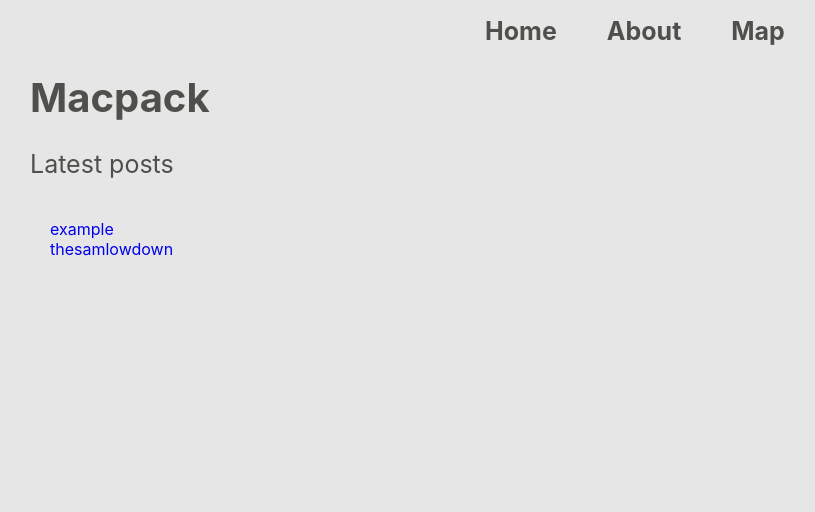
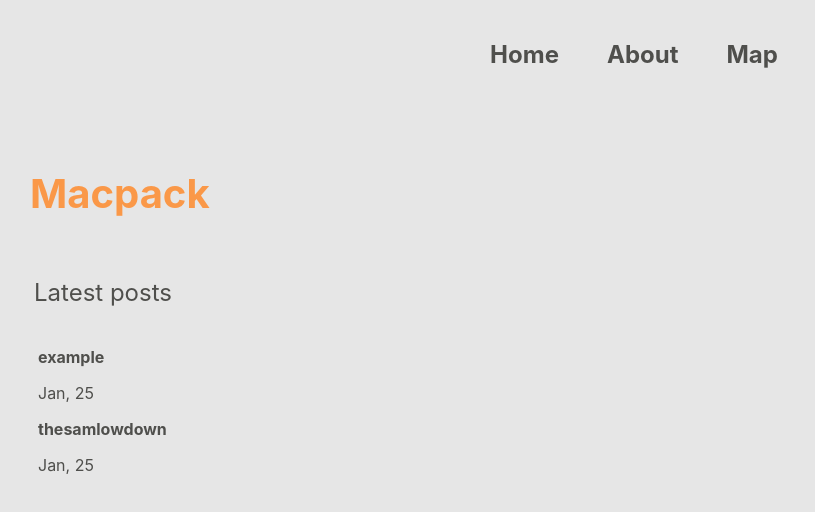
Before and after one commit to maxrworsley/blogsite, a React (Create React App) app in the folder blogsite/: page / in a window 1280 px wide. Shown: the top 512 px of the page, without its empty margins (50-865 px from the left). Built offline with nearby package versions, Linux system fonts and the light colour scheme.

Commit message:
Add more styling and date of post

```diff
--- a/blogsite/public/index.html
+++ b/blogsite/public/index.html
@@ -1,43 +1,20 @@
 <!DOCTYPE html>
 <html lang="en">
+
 <head>
   <meta charset="utf-8" />
   <link rel="icon" href="%PUBLIC_URL%/favicon.ico" />
   <meta name="viewport" content="width=device-width, initial-scale=1" />
   <meta name="theme-color" content="#000000" />
-    <meta
-      name="description"
-      content="Web site created using create-react-app"
-    />
+  <meta name="MacpackBlog" content="Blogsite" />
   <link rel="apple-touch-icon" href="%PUBLIC_URL%/logo192.png" />
-    <!--
-      manifest.json provides metadata used when your web app is installed on a
-      user's mobile device or desktop. See https://developers.google.com/web/fundamentals/web-app-manifest/
-    -->
   <link rel="manifest" href="%PUBLIC_URL%/manifest.json" />
-    <!--
-      Notice the use of %PUBLIC_URL% in the tags above.
-      It will be replaced with the URL of the `public` folder during the build.
-      Only files inside the `public` folder can be referenced from the HTML.
-
-      Unlike "/favicon.ico" or "favicon.ico", "%PUBLIC_URL%/favicon.ico" will
-      work correctly both with client-side routing and a non-root public URL.
-      Learn how to configure a non-root public URL by running `npm run build`.
-    -->
   <title>React App</title>
 </head>
+
 <body>
   <noscript>You need to enable JavaScript to run this app.</noscript>
   <div id="root"></div>
-    <!--
-      This HTML file is a template.
-      If you open it directly in the browser, you will see an empty page.
+</body>
 
-      You can add webfonts, meta tags, or analytics to this file.
-      The build step will place the bundled scripts into the <body> tag.
-
-      To begin the development, run `npm start` or `yarn start`.
-      To create a production bundle, use `npm run build` or `yarn build`.
-    -->
-  </body>
 </html>
--- a/blogsite/src/App.css
+++ b/blogsite/src/App.css
@@ -1,58 +1,74 @@
+:root {
+  --background-color: rgb(230, 230, 230);
+  --text-color: rgb(79, 79, 76);
+  --emphasis-color: rgb(53, 53, 53);
+  --hover-color: rgb(250, 152, 72);
+}
+
 body {
-  background-color: rgb(230, 230, 230);
-  color: rgb(79, 79, 76);
-  text-emphasis-color: rgb(42, 42, 41);
+  background-color: var(--background-color);
+  color: var(--text-color);
+  text-emphasis-color: var(--emphasis-color);
 }
 
 /* Banner */
 .banner-menu li {
+  margin-top: 1.5em;
   display: inline-block;
-  text-indent: 50px;
+  text-indent: 3em;
 }
 
 .banner-link {
   text-decoration: none;
-  font-size: 25px;
-  color: rgb(79, 79, 76);
+  font-size: 1.5em;
+  color: var(--text-color);
   font-weight: bold;
 }
 
 .banner-link:hover {
-  color: rgb(36, 36, 35);
+  color: var(--hover-color);
 }
 
 .title {
+  color: var(--hover-color);
   text-align: left;
-  font-size: 40px;
-  padding-left: 80px;
+  font-size: 2.5em;
+  margin-top: 2.5em;
+  margin-left: 2em;
 }
 
 /* Home */
+.latest-posts {
+  font-size: 1.5em;
+  margin-top: 2.5em;
+  margin-left: 3.5em;
+  font-weight: normal;
+}
 
-.latest-posts {
+.post-list {
   text-align: left;
-  font-size: 25px;
-  padding-left: 80px;
+  margin-top: 2.5em;
+  margin-left: 3em;
   font-weight: normal;
-  max-width: 900px;
 }
 
 .post-list ul li {
   list-style-type: none;
 }
 
-.post-list {
-  text-align: left;
-  margin-top: 40px;
-  padding-left: 60px;
-  font-weight: normal;
-  max-width: 900px;
-}
-
 .post-list-post {
+  color: var(--text-color);
+  font-weight: bold;
   text-decoration: none;
 }
 
 .post-list-post:hover {
-  font-weight: bold;
+  color: var(--hover-color)
 }
+
+/* Post */
+.post-content {
+  text-align: left;
+  margin-left: 5em;
+  margin-top: 5em;
+}
--- a/blogsite/src/components/MarkdownRenderer.js
+++ b/blogsite/src/components/MarkdownRenderer.js
@@ -3,7 +3,7 @@ import ReactMarkdown from 'react-markdown';
 import remarkGfm from 'remark-gfm';
 
 const MarkdownRenderer = ({ content }) => {
-    return <ReactMarkdown remarkPlugins={[remarkGfm]}>{content}</ReactMarkdown>;
+    return <ReactMarkdown className="post-content" remarkPlugins={[remarkGfm]}>{content}</ReactMarkdown>;
 };
 
 export default MarkdownRenderer;
--- /dev/null
+++ b/blogsite/src/components/PostListPost.js
@@ -0,0 +1,33 @@
+import React from 'react';
+import { Link } from 'react-router-dom';
+
+function PostListPost({ postName }) {
+    var postDate = new Date();
+    import(`../posts/${postName}.md`)
+        .then((res) => fetch(res.default))
+        .then((res) => res.text())
+        .then((text) => {
+            // Interpret the first line as the date
+            var lines = text.split('\n');
+            lines[1].replace('Date: ', '');
+            postDate = new Date(lines[1]);
+        })
+        .catch((err) => console.error(err));
+
+
+    const monthNames = ['Jan', 'Feb', 'Mar', 'Apr', 'May', 'Jun', 'Jul', 'Aug', 'Sep', 'Oct', 'Nov', 'Dec'];
+    const month = monthNames[postDate.getMonth()];
+    const year = postDate.getFullYear().toString().substr(-2);
+    const dateString = `${month}, ${year}`;
+
+    return (
+        <>
+            <Link className='post-list-post' to={`/posts/${postName}`}>
+                {postName}
+            </Link>
+            <p>{dateString}</p>
+        </>
+    );
+}
+
+export default PostListPost;
--- a/blogsite/src/pages/BlogPost.js
+++ b/blogsite/src/pages/BlogPost.js
@@ -11,7 +11,13 @@ const BlogPost = () => {
         import(`../posts/${postId}.md`)
             .then((res) => fetch(res.default))
             .then((res) => res.text())
-            .then((text) => setContent(text))
+            .then((text) => {
+                // Remove the first two lines (title and date)
+                const lines = text.split('\n');
+                lines.splice(0, 2);
+                const modifiedText = lines.join('\n');
+                setContent(modifiedText);
+            })
             .catch((err) => console.error(err));
     }, [postId]);
 
--- a/blogsite/src/pages/Home.js
+++ b/blogsite/src/pages/Home.js
@@ -1,6 +1,6 @@
 import React from 'react';
-import { Link } from 'react-router-dom';
 import Banner from './Banner';
+import PostListPost from '../components/PostListPost';
 
 const Home = ({ postNames }) => {
     return (
@@ -14,7 +14,7 @@ const Home = ({ postNames }) => {
                     <ul>
                         {postNames.map((postName) => (
                             <li key={postName}>
-                                <Link className='post-list-post' to={`/posts/${postName}`}>{postName}</Link>
+                                <PostListPost postName={postName} />
                             </li>
                         ))}
                     </ul>
--- a/blogsite/src/posts/thesamlowdown.md
+++ b/blogsite/src/posts/thesamlowdown.md
@@ -1,5 +1,5 @@
-This one contains all sort of useful information
-
+1738104361958
+The Sam Lowdown
 # This part is a title
 And this part contains even more information
 
```
Also changed, not shown: blogsite/src/posts/example.md (+2 -0 lines). Lines whose indentation alone changed are shown as unchanged.
